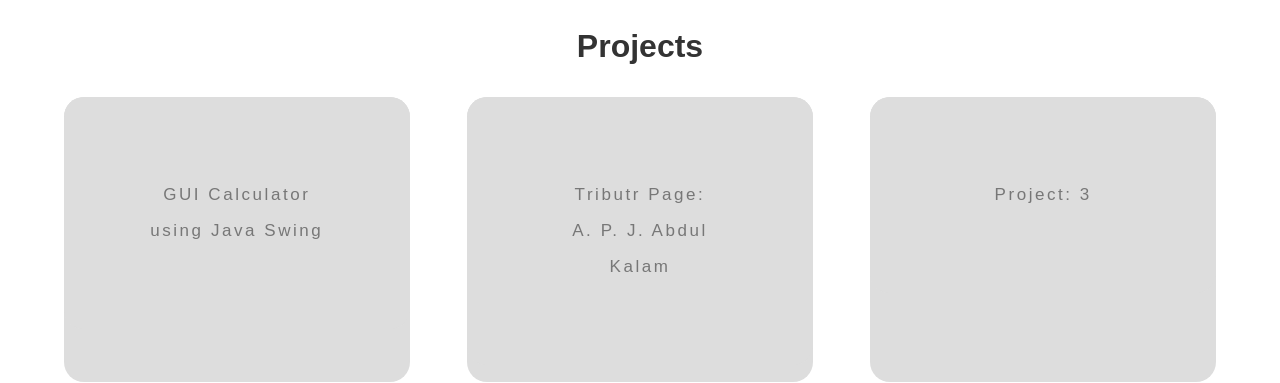
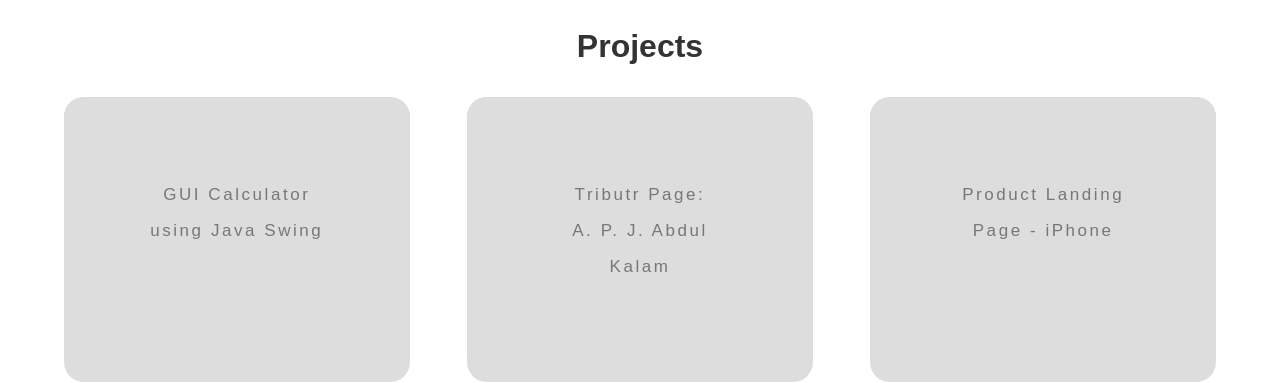
Before and after one commit to anmolagarwal17/anmolagarwal17.github.io, a plain HTML site: page index.html in a window 1280 px wide. Shown: the part 2846-3229 px from the top of the page. Drawn offline with nearby package versions, Linux system fonts and the light colour scheme.

Commit message:
added product landing page link, added codepen profile link

```diff
--- a/index.html
+++ b/index.html
@@ -127,7 +127,7 @@
 					GUI Calculator <br>using Java Swing</div>
 				</a>   <!--display project in a box with image of it(when hover on them dshow a brief description) with link to github repo-->
 				<a href="https://codepen.io/AnmolAgarwal17/full/vYEeOQB" target="_blank"><div class="wk-project text">Tributr Page: <br> A. P. J. Abdul Kalam</div></a>
-				<a><div class="wk-project text">Project: 3 </div></a>
+				<a href="https://codepen.io/AnmolAgarwal17/full/NWPMyEO" target="_blank"><div class="wk-project text">Product Landing Page - iPhone</div></a>
 				<div class="text" id="wk-git"><a href="https://github.com/anmolagarwal17" target="_blank">More of my projects (Github)</a></div>
 			<!-- <div class="sec-internships"><h1>Internships</h1></div>
 				<div class="wk-internship text">Internship 1</div>
@@ -151,6 +151,7 @@
 				<br>Phone - +916395099484
 				<br>LinkedIn - <a href="https://www.linkedin.com/in/anmol-agarwal-5b697b178" target="_blank"> Anmol Agarwal </a>
 				<br>Github - <a href="https://github.com/anmolagarwal17" target="_blank"> github.com/anmolagarwal17 </a>
+				<br>Codepen – <a href="https://codepen.io/AnmolAgarwal17" target="_blank"> codepen.io/AnmolAgarwal17 </a>
 				<br>Twitter - <a href="https://twitter.com/Anmol__Agarwal" target="_blank"> twitter.com/Anmol__Agarwal </a>
 				<!-- ! <br>hackerrank/hackerearth/firecode links -->
 			</div>
```
